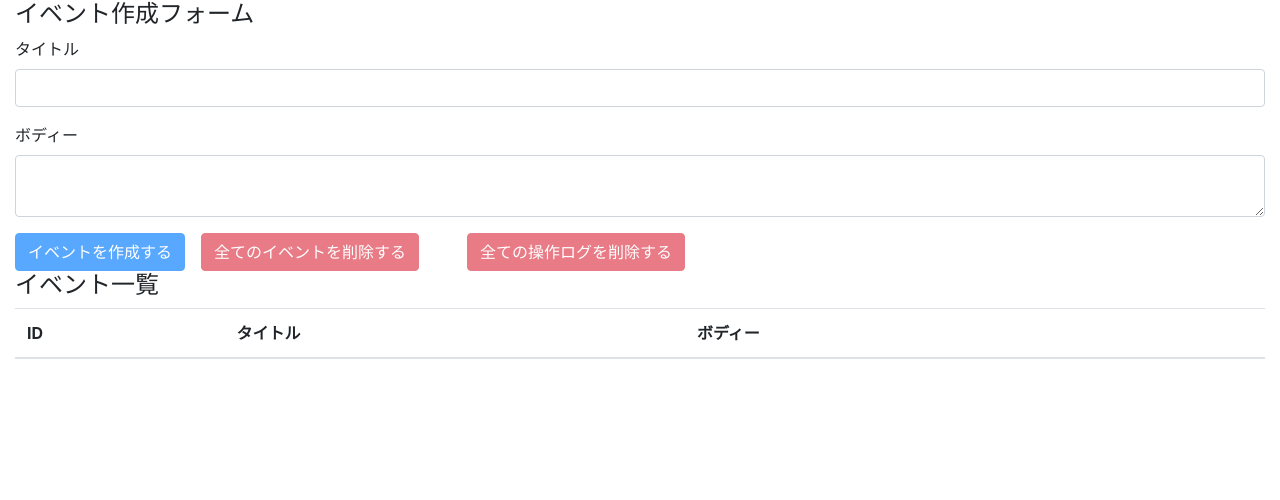
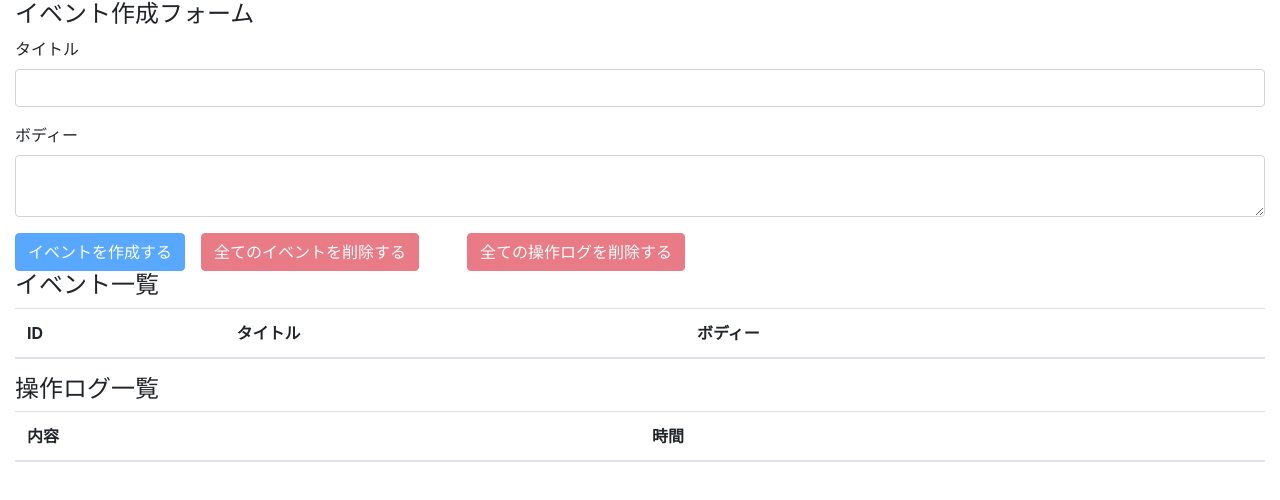
Before and after one commit to asada1980/react-hooks-101, a React (Create React App) app: page / in a window 1280 px wide. Shown: the top 500 px of the page. Built offline with nearby package versions, Linux system fonts and the light colour scheme.

Commit message:
implements display all operationLogs

```diff
--- a/src/components/App.js
+++ b/src/components/App.js
@@ -4,6 +4,7 @@ import 'bootstrap/dist/css/bootstrap.min.css'
 
 import EventForm from './EventForm'
 import Events from './Events'
+import OperationLogs from './OperationLogs'
 import AppContext from '../contexts/AppContext'
 import reducer from '../reducers'
 
@@ -18,6 +19,7 @@ const App = () => {
       <div className="container-fluid">
         <EventForm/>
         <Events/>
+        <OperationLogs/>
       </div>
     </AppContext.Provider>
   );
--- /dev/null
+++ b/src/components/OperationLog.js
@@ -0,0 +1,12 @@
+import React from 'react'
+
+const OperationLog = ({ operationLog }) => {
+    return (
+        <tr>
+            <td>{operationLog.description}</td>
+            <td>{operationLog.operatedAd}</td>
+        </tr>
+    )
+}
+
+export default OperationLog
--- /dev/null
+++ b/src/components/OperationLogs.js
@@ -0,0 +1,26 @@
+import React, { useContext } from 'react'
+import AppContext from '../contexts/AppContext'
+
+import OperationLog from './OperationLog'
+
+const OperationLogs = () => {
+    const {state} = useContext(AppContext)
+    return (
+        <>
+            <h4>操作ログ一覧</h4>
+            <table className="table table-hover">
+            <thead>
+                <tr>
+                    <th>内容</th>
+                    <th>時間</th>
+                </tr>
+            </thead>
+            <tbody>
+                {state.operationLogs.map((operationLog, index) => (<OperationLog key={index} operationLog={operationLog}/>))}
+            </tbody>
+            </table>
+        </>
+    )
+}
+
+export default OperationLogs
```
